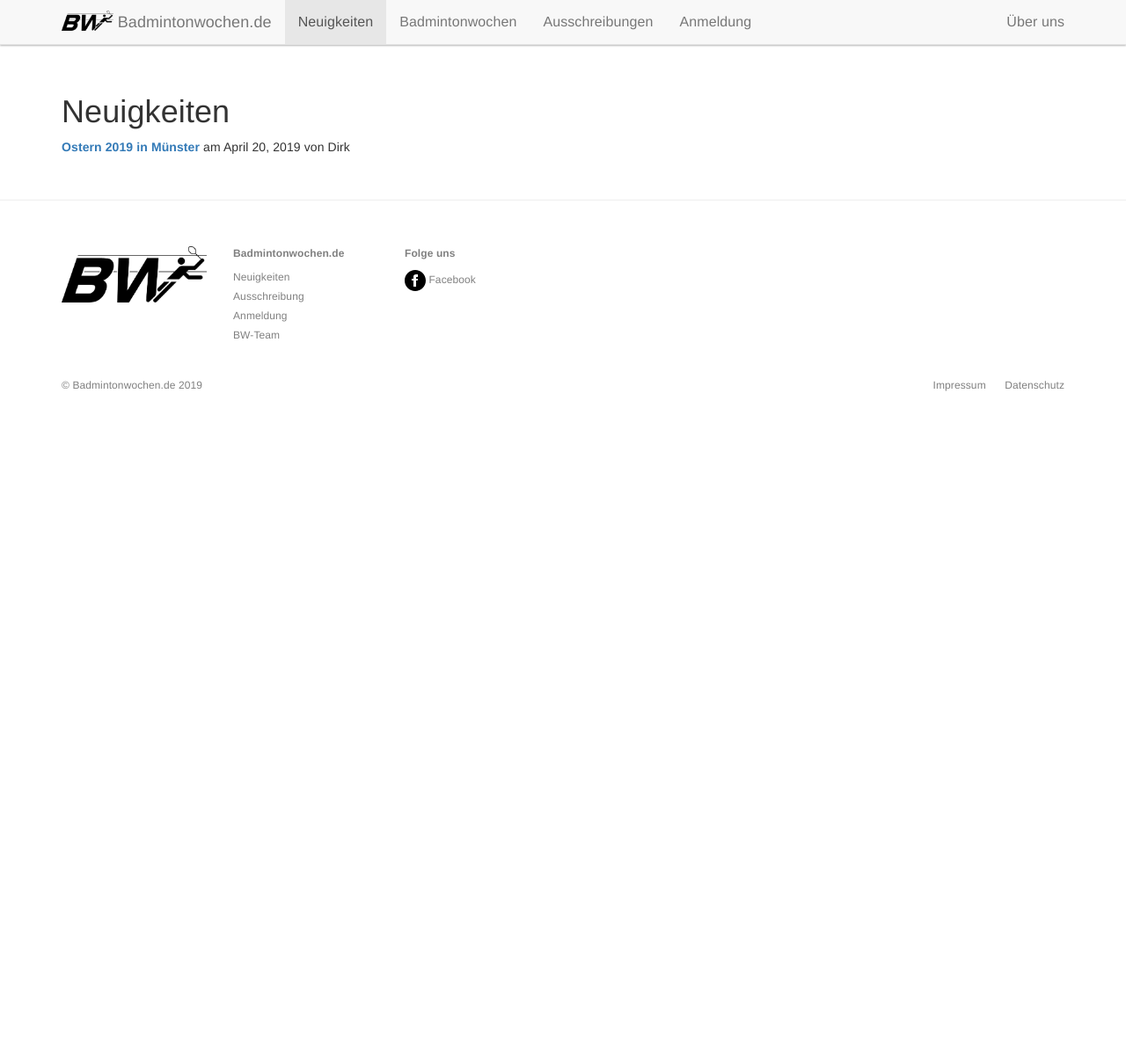
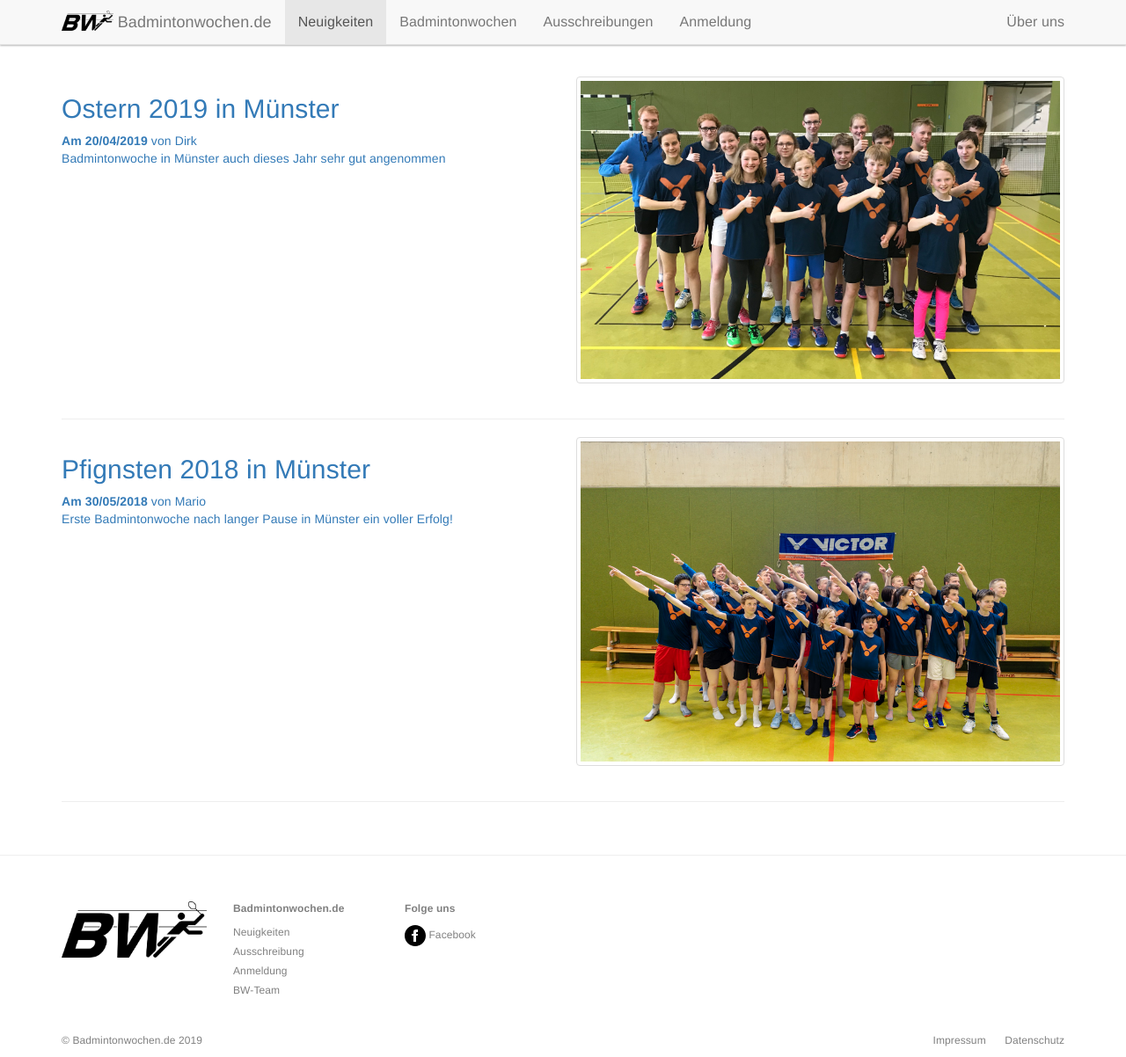
Before and after one commit to mariopesch/badmintonwochen.de, a Jekyll site: the page built from news.html, in a window 1280 px wide and 1202 px high. Shown: the whole window at 88% size. Built offline with Jekyll 4.4.1, drawn with Linux system fonts in a browser that asks for light colours; nearby versions of some CDN libraries.

Commit message:
update news overview

```diff
--- /dev/null
+++ b/_news/2018-05-30-pfingsten2018_news.md
@@ -0,0 +1,13 @@
+---
+layout: news
+title: "Pfignsten 2018 in Münster"
+date: 2018-05-30
+author: Mario
+abstract: "Erste Badmintonwoche nach langer Pause in Münster ein voller Erfolg!"
+thumbnail: /img/thumbnails/pfingsten2018_news.jpg
+image1: /img/ausschreibung/mbw_2018.jpg
+lang: de
+
+---
+
+Die Badmintonwochen sind nach längerer Pause zurück! Nach den Pfingsttagen fanden sich 24 Mädchen und Jungen im Alter zwischen 10 und 18 Jahren täglich von 10-17 Uhr in der Sporthalle Ost zusammen. Der Hauptorganisator und Trainer Dirk Oertker freut sich, dass viele auch weitere Wege aus Rheine, Emsdetten und Senden nach Münster aufgenommen haben, um gemeinsam Sport zu treiben. Ein buntes Programm aus Badminton und Ausgleichsportarten sorgte für eine tolle Atmosphäre in der Halle. Wettkämpfe über die ganze Woche hinwegt sorgten für Ehrgeiz und die Mittagspause am Guten Hirten für die notwendige Verstärkung.
--- a/news.html
+++ b/news.html
@@ -4,14 +4,43 @@ layout: default
 sectionid: news
 ---
 
-
+{% assign news = site.news | sort: 'date' | reverse %}
+{% for news in news %}
 <div class="container">
-    <div class="inner-content">
-        <h1>Neuigkeiten</h1> {% for news in site.news %}
-        <p>
-            <strong><a href="{{ news.url | prepend: site.baseurl }}">{{ news.title }}</a></strong>
-            <span>am {{ news.date | date: "%B %e, %Y" }} {% if news.author %} von {{ news.author }}{% endif %}</span>
-        </p>
-        {% endfor %}
-    </div>
+  <div class="row">
+    <a href="{{ site.baseurl | append: news.url }}">
+      {% if news.thumbnail %}
+        <div class="col-lg-6 col-sm-6">
+          <h2 class="news-title">{{ news.title }}</h2>
+          <div class="clearfix">
+            <strong>Am {{ news.date | date: "%d/%m/%Y" }}</strong><span class="author"> von {{ news.author }} </span>
+          </div>
+          <div class="news-abstract">
+            <p>
+              {{ news.abstract }}
+            </p>
+          </div>
+        </div>
+        <div class="col-lg-6 col-sm-6 hidden-xs">
+            <div class="thumbnail">
+          <img src="{{ site.baseurl | append: news.thumbnail }}" alt="{{ news.title }} - Logo"/>
+        </div>
+        </div>
+      {% else %}
+        <div class="col-lg-12">
+          <h2 class="news-title">{{ news.title }}</h2>
+          <div class="clearfix">
+            <strong>{{ news.date | date: "%d/%m/%Y" }}</strong><span class="author">von {{ news.author }} </span>
+          </div>
+          <div class="news-abstract">
+            <p>
+              {{ news.abstract }}
+            </p>
+          </div>
+        </div>
+      {% endif %}
+    </a>
+  </div>
+  <hr class="clear nomargin">
 </div>
+{% endfor %}
```
Also changed, not shown: img/thumbnails/pfingsten2018_news.jpg (added), 9 other files.
